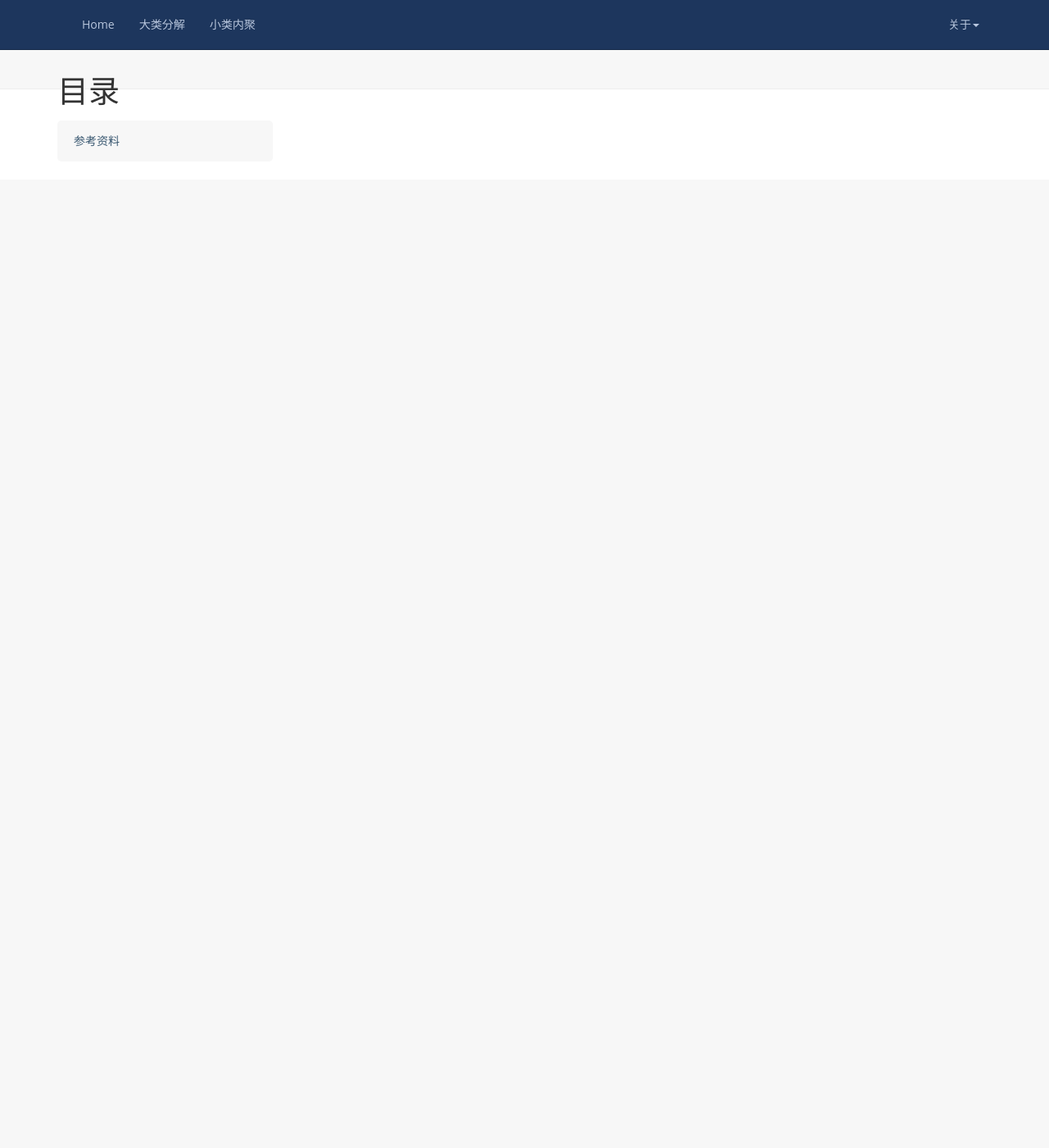
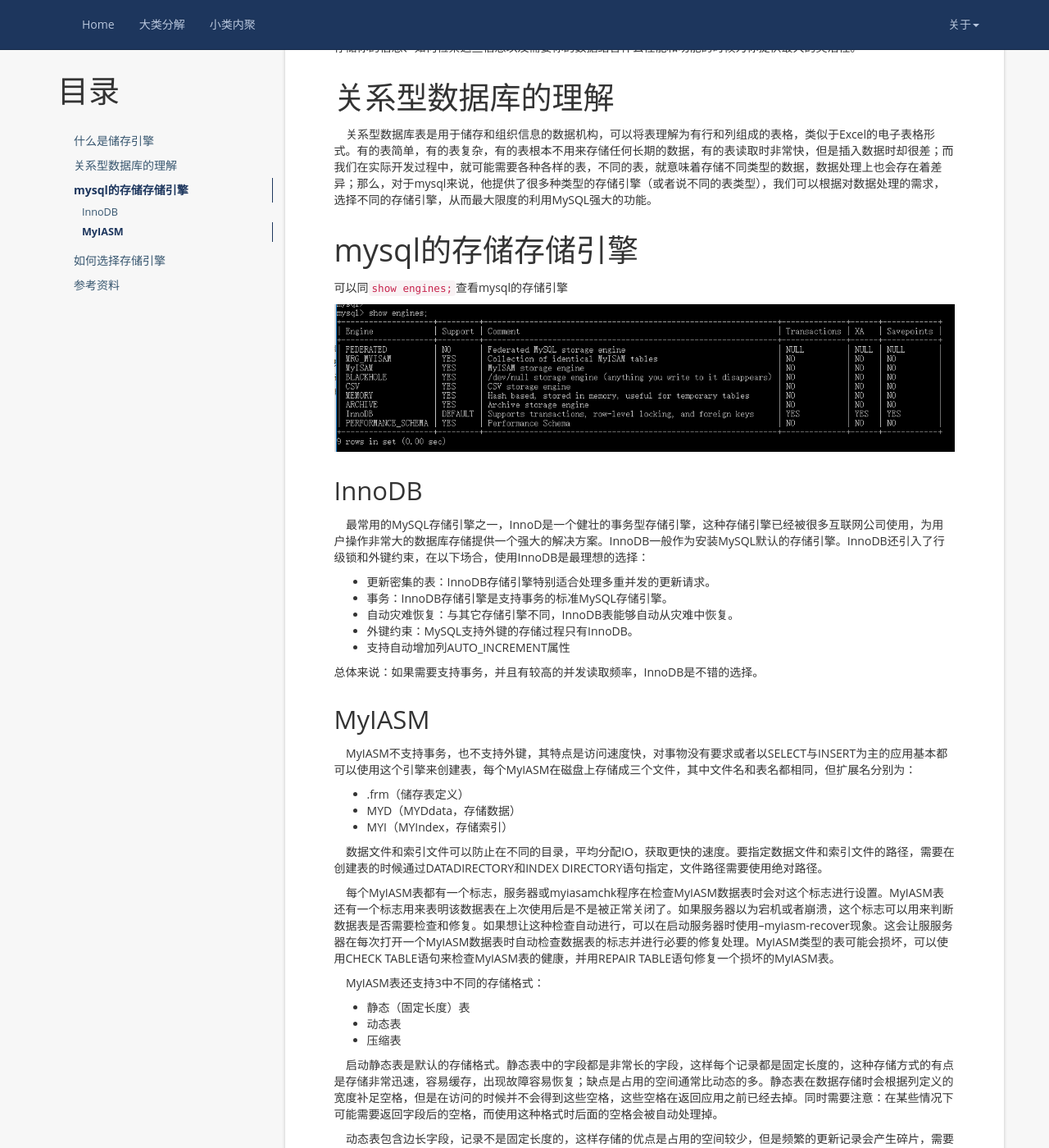
Before and after one commit to yanglei1992/yanglei1992.github.io.old, a Jekyll site: the page built from _posts/mysql/2019-01-05-mysql-innodb-study.markdown, in a window 1280 px wide and 1400 px high, scrolled down 614 px. Shown: the whole window at 82% size. Built offline with Jekyll 4.4.1, drawn with Linux system fonts in a browser that asks for light colours; nearby versions of some CDN libraries; comment, search, counter and statistics services are not loaded; before the commit the page ends 900 px from its top, so only the background shows below that; some of the changed text lies outside the part shown.

Commit message:
mysql储存引擎InnoDB与MyISAM

```diff
--- a/_posts/mysql/2019-01-05-mysql-innodb-study.markdown
+++ b/_posts/mysql/2019-01-05-mysql-innodb-study.markdown
@@ -1,16 +1,76 @@
 ---
 layout: post
-title:  "mysql索引"
+title:  "mysql储存引擎InnoDB与MyISAM"
 date:   2019-01-05 18:20:15 +0800
 categories: mysql
-tag: mysql
+tag: innodb
 ---
 
 * content
 {:toc}
 
+# 什么是储存引擎 #
+
+&nbsp;&nbsp;&nbsp;&nbsp;MySQL中的数据用各种不同的技术储存在文件（或者内存）中。这些技术中的每一种技术都使用不同的储存机制、索引技巧、锁定水平并且最终提供广泛的不同功能和能力、通过选择不同的技术，你能够获得额外的速度或者功能，从而改善你的应用的整理功能。
+
+&nbsp;&nbsp;&nbsp;&nbsp;例如:如果你在研究大量的临时数据，你也许需要使用内存MySql储存引擎。内存储存引擎能够在内存中储存所有的表格数据，又或者，你也需要一个支持事务处理的数据库（以确保事务处理不成功时数据的回退能力）。
+
+&nbsp;&nbsp;&nbsp;&nbsp;这些不同的技术以及配套的相关功能在MySQL中被称为储存引擎（也被称作表类型）。MySQL默认配置了许多不同的储存引擎，可以预先设置或者在MySQL服务器中启用。你可以选择适用于服务器、数据库和表格的储存引擎，以便在选择如何存储你的信息、如何检索这些信息以及需要你的数据结合什么性能和功能的时候为你提供最大的灵活性。
+
+# 关系型数据库的理解 #
+
+&nbsp;&nbsp;&nbsp;&nbsp;关系型数据库表是用于储存和组织信息的数据机构，可以将表理解为有行和列组成的表格，类似于Excel的电子表格形式。有的表简单，有的表复杂，有的表根本不用来存储任何长期的数据，有的表读取时非常快，但是插入数据时却很差；而我们在实际开发过程中，就可能需要各种各样的表，不同的表，就意味着存储不同类型的数据，数据处理上也会存在着差异；那么，对于mysql来说，他提供了很多种类型的存储引擎（或者说不同的表类型），我们可以根据对数据处理的需求，选择不同的存储引擎，从而最大限度的利用MySQL强大的功能。
+
+# mysql的存储存储引擎 #
+
+可以同`show engines;`查看mysql的存储引擎
+
+![install_step](/images/2019-01/2019-01-05-mysql-innodb-study/TL20190131095507.png)
+
+## InnoDB ##
+&nbsp;&nbsp;&nbsp;&nbsp;最常用的MySQL存储引擎之一，InnoD是一个健壮的事务型存储引擎，这种存储引擎已经被很多互联网公司使用，为用户操作非常大的数据库存储提供一个强大的解决方案。InnoDB一般作为安装MySQL默认的存储引擎。InnoDB还引入了行级锁和外键约束，在以下场合，使用InnoDB是最理想的选择：
+
+- 更新密集的表：InnoDB存储引擎特别适合处理多重并发的更新请求。
+- 事务：InnoDB存储引擎是支持事务的标准MySQL存储引擎。
+- 自动灾难恢复：与其它存储引擎不同，InnoDB表能够自动从灾难中恢复。
+- 外键约束：MySQL支持外键的存储过程只有InnoDB。
+- 支持自动增加列AUTO_INCREMENT属性
+
+总体来说：如果需要支持事务，并且有较高的并发读取频率，InnoDB是不错的选择。
+
+## MyIASM ##
+&nbsp;&nbsp;&nbsp;&nbsp;MyIASM不支持事务，也不支持外键，其特点是访问速度快，对事物没有要求或者以SELECT与INSERT为主的应用基本都可以使用这个引擎来创建表，每个MyIASM在磁盘上存储成三个文件，其中文件名和表名都相同，但扩展名分别为：
+
+- .frm（储存表定义）
+- MYD（MYDdata，存储数据）
+- MYI（MYIndex，存储索引）
+
+&nbsp;&nbsp;&nbsp;&nbsp;数据文件和索引文件可以防止在不同的目录，平均分配IO，获取更快的速度。要指定数据文件和索引文件的路径，需要在创建表的时候通过DATADIRECTORY和INDEX DIRECTORY语句指定，文件路径需要使用绝对路径。
+
+&nbsp;&nbsp;&nbsp;&nbsp;每个MyIASM表都有一个标志，服务器或myiasamchk程序在检查MyIASM数据表时会对这个标志进行设置。MyIASM表还有一个标志用来表明该数据表在上次使用后是不是被正常关闭了。如果服务器以为宕机或者崩溃，这个标志可以用来判断数据表是否需要检查和修复。如果想让这种检查自动进行，可以在启动服务器时使用--myiasm-recover现象。这会让服服务器在每次打开一个MyIASM数据表时自动检查数据表的标志并进行必要的修复处理。MyIASM类型的表可能会损坏，可以使用CHECK TABLE语句来检查MyIASM表的健康，并用REPAIR TABLE语句修复一个损坏的MyIASM表。
+
+&nbsp;&nbsp;&nbsp;&nbsp;MyIASM表还支持3中不同的存储格式：
+
+- 静态（固定长度）表
+- 动态表
+- 压缩表
+
+&nbsp;&nbsp;&nbsp;&nbsp;启动静态表是默认的存储格式。静态表中的字段都是非常长的字段，这样每个记录都是固定长度的，这种存储方式的有点是存储非常迅速，容易缓存，出现故障容易恢复；缺点是占用的空间通常比动态的多。静态表在数据存储时会根据列定义的宽度补足空格，但是在访问的时候并不会得到这些空格，这些空格在返回应用之前已经去掉。同时需要注意：在某些情况下可能需要返回字段后的空格，而使用这种格式时后面的空格会被自动处理掉。
+
+&nbsp;&nbsp;&nbsp;&nbsp;动态表包含边长字段，记录不是固定长度的，这样存储的优点是占用的空间较少，但是频繁的更新记录会产生碎片，需要定期执行OPTMIZE TABLE语句或myiasmchk -r命令来改善性能，并且出现故障的时候恢复相对比较困难。
+
+&nbsp;&nbsp;&nbsp;&nbsp;压缩表时由myiasmchk工具创建，占据非常小的空间，因为每条记录都是单独被压缩的，所以只有非常小的访问开支。
+
+# 如何选择存储引擎 #
+&nbsp;&nbsp;&nbsp;&nbsp;可以根据如下标准进行选择，选择标准可以分为：
+
+- 是否需要支持事务
+- 是否需要使用热备
+- 崩溃恢复：能否接受崩溃
+- 是否需要外键支持
+
 
 
 # 参考资料 #
 
-[https://www.cnblogs.com/zhangchaoyang/articles/4214237.html](https://www.cnblogs.com/zhangchaoyang/articles/4214237.html)
+[https://www.cnblogs.com/andy6/p/5789248.html](https://www.cnblogs.com/andy6/p/5789248.html)
```
Also changed, not shown: images/2019-01/2019-01-05-mysql-innodb-study/TL20190131095507.png (added).
